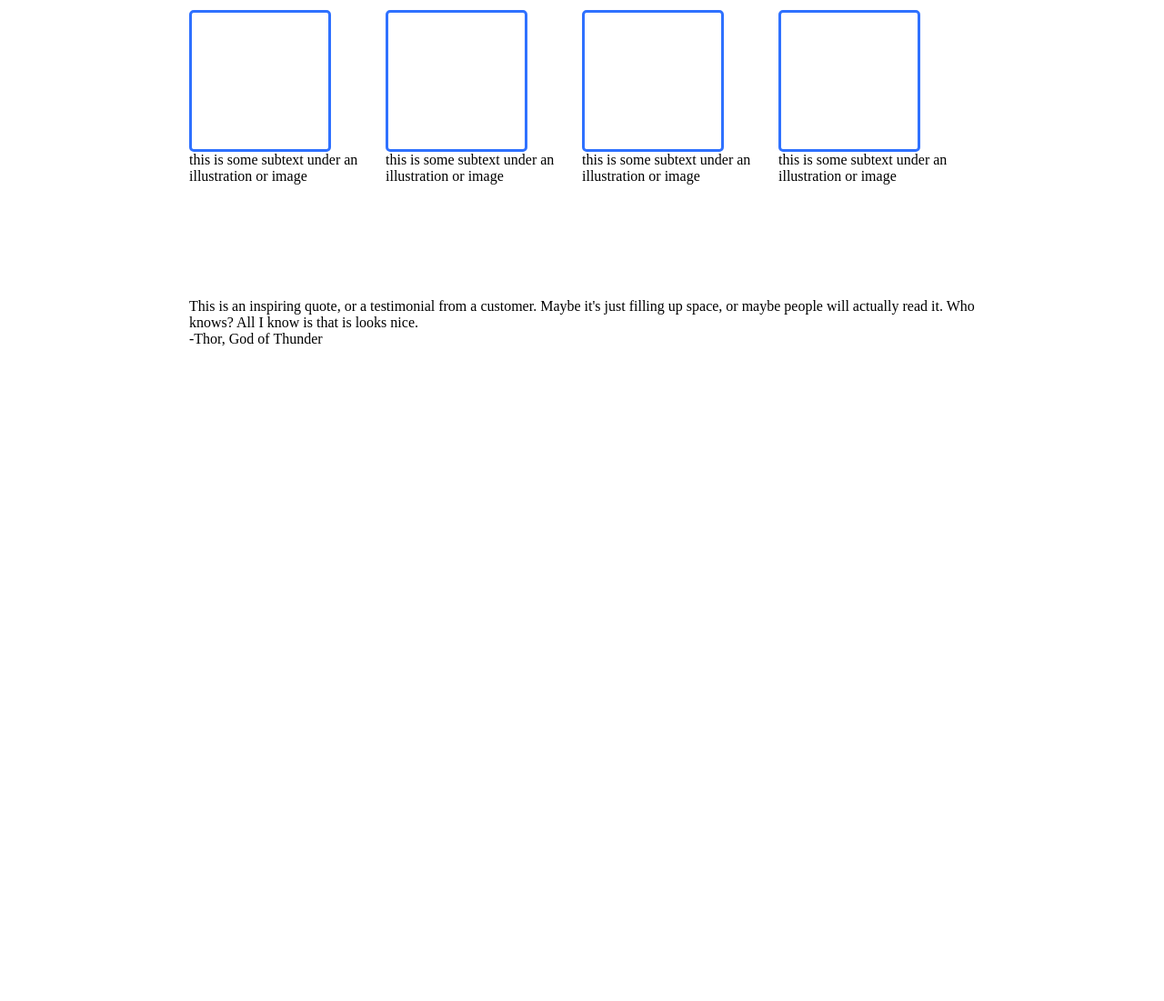
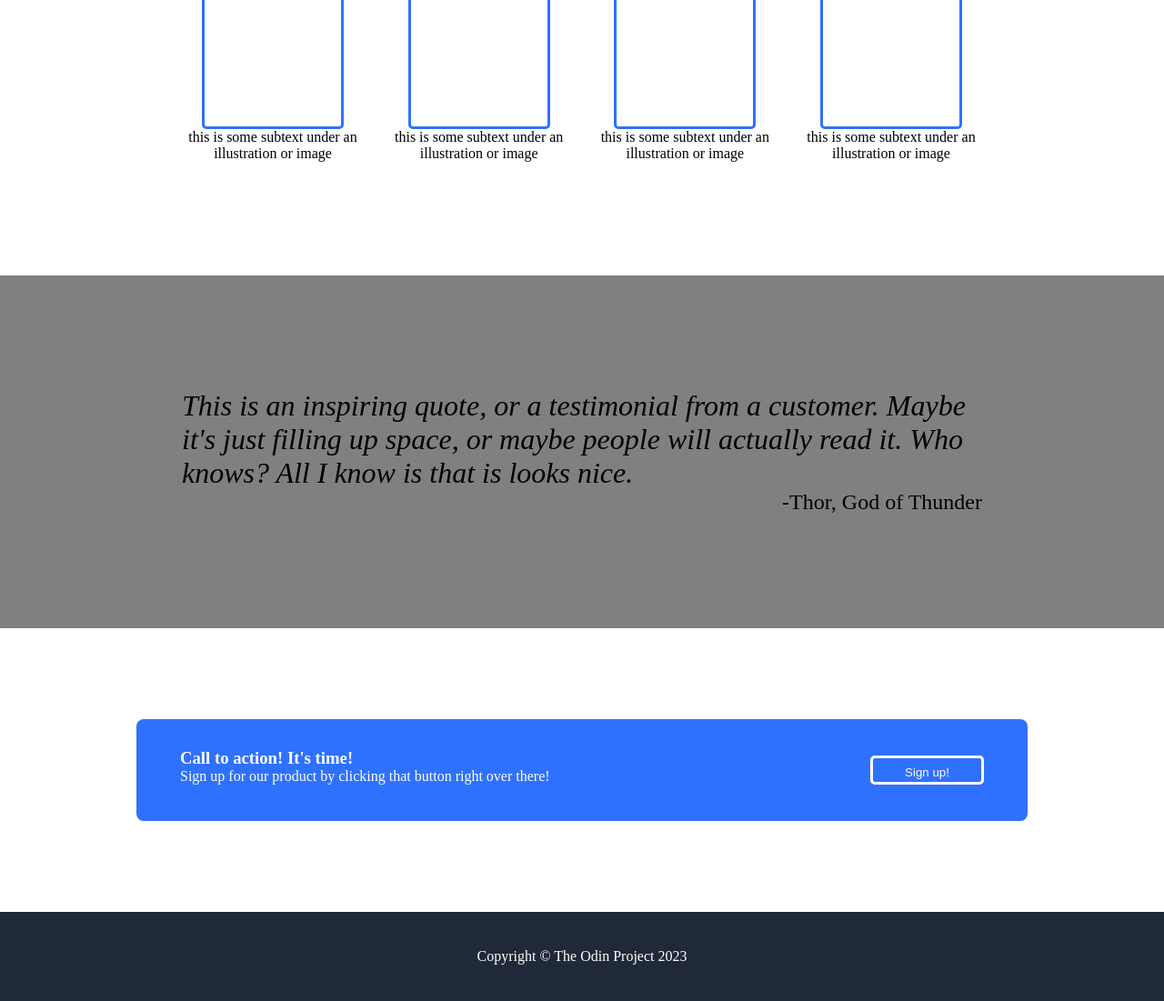
Before and after one commit to Im-Humor/toplandingpage, a plain HTML site: page index.html in a window 1280 px wide. Shown: the part 593-1694 px from the top of the page at 91% size. Before the commit the page ends 1233 px from the top, so only its background shows below. Drawn offline with Linux system fonts and the light colour scheme.

Commit message:
Finish landing page assignment

```diff
--- a/index.html
+++ b/index.html
@@ -55,13 +55,22 @@
         </div>
 
         <div class="block block3">
-            <p>This is an inspiring quote, or a testimonial from a customer. Maybe it's just filling up space, or maybe people will actually read it. Who knows? All I know is that is looks nice.</p>
-            <p>-Thor, God of Thunder</p>
+            <p id="quote"><em>This is an inspiring quote, or a testimonial from a customer. Maybe it's just filling up space, or maybe people will actually read it. Who knows? All I know is that is looks nice.</em></p>
+            <p id="whom">-Thor, God of Thunder</p>
         </div>
 
         <div class="block block4">
+            <div>
+                <h3>Call to action! It's time!</h3>
+                <p>Sign up for our product by clicking that button right over there!</p>
+            </div>
+
+            <button>Sign up!</button>
 
         </div>
 
+        <div class="block block5">
+            <p>Copyright © The Odin Project 2023</p>
+        </div>
     </body>
 </html>
--- a/style.css
+++ b/style.css
@@ -1,6 +1,7 @@
 body {
     display: flex;
     flex-direction: column;
+    margin: 0px;
 }
 
 .block {
@@ -8,7 +9,7 @@ body {
 }
 
 .block1 {
-    background-color: rgb(38, 44, 73);
+    background-color: #1f2937;
     display: flex;
     flex-direction: column;
     color: white;
@@ -42,10 +43,21 @@ body {
     display: flex;
     flex-direction: column;
     justify-content: center;
+    text-align: center;
 }
 
 .block2-content {
     display: flex;
+    justify-content: space-between;
+    flex-wrap: wrap;
+}
+
+.card {
+    display: flex;
+    flex-direction: column;
+    justify-content: center;
+    align-items: center;
+    width: 200px;
 }
 
 .card-placeholder {
@@ -57,12 +69,47 @@ body {
     border-style: solid;
 }
 
+.block3 {
+    background-color: gray;
+    padding: 125px 200px;
+}
+
+.block4 {
+    margin: 100px 150px;
+    background-color: #2f71ff;
+    display: flex;
+    justify-content: space-between;
+    padding: 32px 48px;
+    border-radius: 8px;
+    color: white;
+}
+
+.block5 {
+    background-color:#1f2937;
+    display: flex;
+    justify-content: center;
+    align-items: center;
+    padding: 40px 200px;
+    color: white;
+}
+
+#quote {
+    font-size: 32px;
+}
+
+#whom {
+    text-align: right;
+    font-size: 24px;
+    font-style: bold;
+}
+
 .block1 h1 {
     font-size: 24px;
 }
 
 .block1 h2 {
-    font-size: 56px;
+    font-size: 48px;
+    font-weight: bolder;
     margin: 0;
 }
 
@@ -70,8 +117,18 @@ body {
     font-size: 32px;
 }
 
+h3 {
+    margin: 0;
+}
+
 p {
     margin: 0;
+}
+
+.block4 button {
+    border-radius: 5px;
+    border-color: white;
+    border-style: solid;
 }
 
 button {
@@ -82,6 +139,8 @@ button {
     padding: 8px 24px;
     margin: 8px 0px;
     border-radius: 5px;
+    height: 32px;
+    width: 125px;
 }
 
 ul {
```
